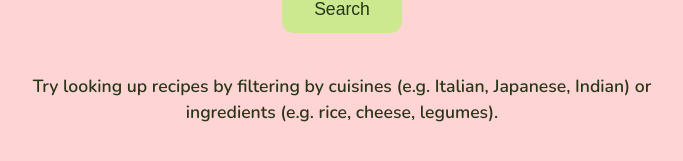
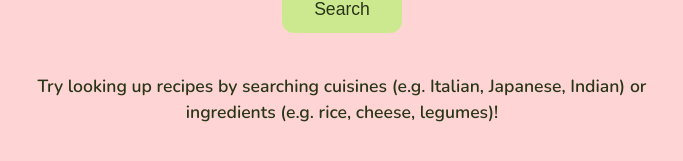
Before and after one commit to amniqb/progetto-react, a React (Vite) app: page / in a window 1280 px wide. Shown: the part 355-516 px from the top of the page, without its empty margins (298-981 px from the left). Built offline with nearby package versions, Linux system fonts and the light colour scheme.

Commit message:
description change

```diff
--- a/src/pages/Home.jsx
+++ b/src/pages/Home.jsx
@@ -22,7 +22,7 @@ export default function Home() {
         {/*Description before results show*/}
         {!hasSearched && (
           <p className="search-description">
-            Try looking up recipes by filtering by cuisines (e.g. Italian, Japanese, Indian) or ingredients (e.g. rice, cheese, legumes).
+            Try looking up recipes by searching cuisines (e.g. Italian, Japanese, Indian) or ingredients (e.g. rice, cheese, legumes)!
           </p>
         )}
       </div>
```
